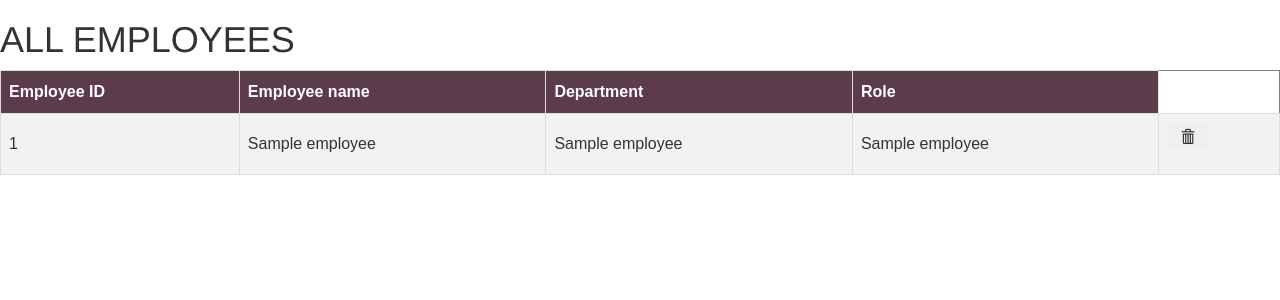
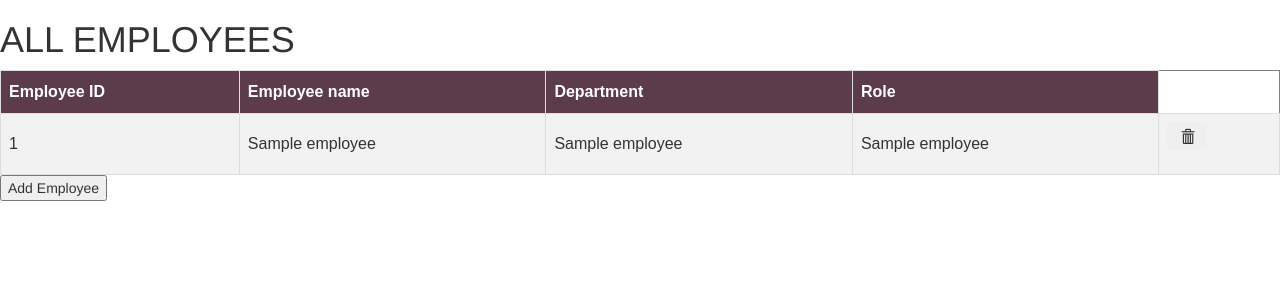
Before and after one commit to KiranRaghavendra1248/Tourism-and-Travel-Web-Application, a Flask app: template templates/employees.html in a window 1280 px wide. Shown: the top 300 px of the page. Run offline with Flask 2, Linux system fonts and the light colour scheme; the template is opened without the code that fills it: most values are stand-ins (such as "Sample title", 1, 10 or a date in 2020); parts of the project's set-up code (start-up, migrations or seed data) failed here and were passed over; some libraries are stand-ins or nearby versions.

Commit message:
added add button

```diff
--- a/templates/employees.html
+++ b/templates/employees.html
@@ -27,3 +27,4 @@
     </tr>
     {% endfor %}
 </table>
+<button class="button button1">Add Employee</button>
```
